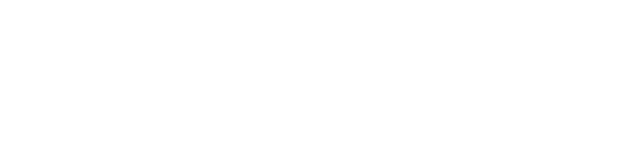
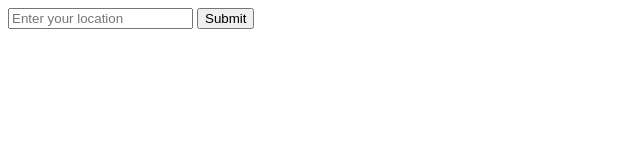
Before and after one commit to AbhinavJawle/skysync, a plain HTML site: page index.html in a window 1280 px wide. Shown: the whole page, without its empty margins (0-640 px from the left). Drawn offline with Linux system fonts and the light colour scheme.

Commit message:
Add input and submit

```diff
--- a/index.html
+++ b/index.html
@@ -7,5 +7,12 @@
     <script src="./script.js" defer></script>
     <link rel="stylesheet" href="style.css" />
   </head>
-  <body></body>
+  <body>
+    <input
+      type="text"
+      class="locationInput"
+      placeholder="Enter your location"
+    />
+    <button id="submitButton">Submit</button>
+  </body>
 </html>
```
